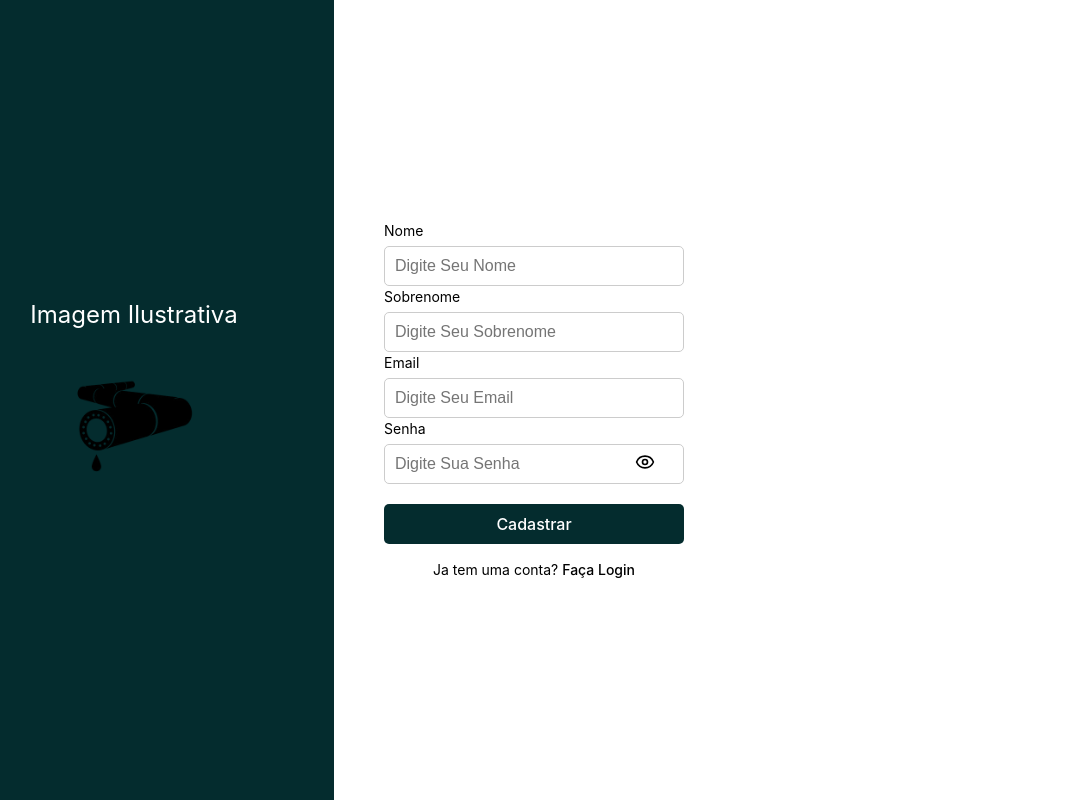
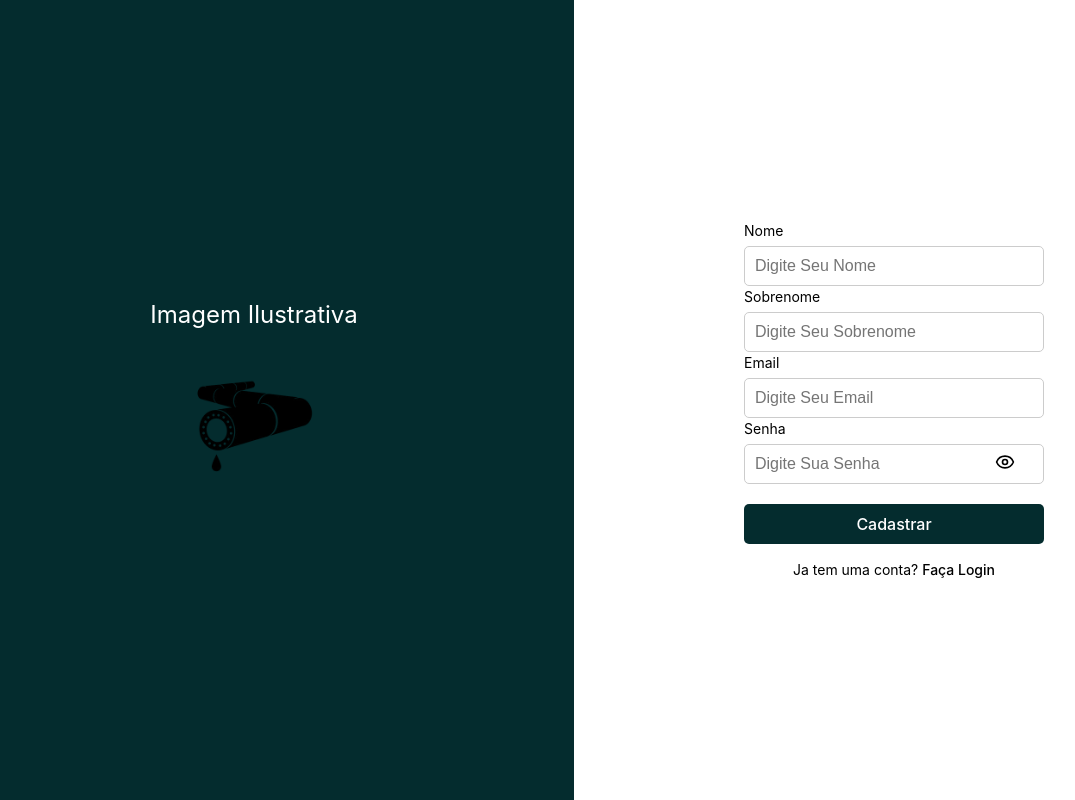
Before and after one commit to GPD-SIMPIPE/SimPipeCloud-Front, a React (Vite) app: page /Register in a window 1280 px wide. Shown: the whole page, without its empty margins (66-1141 px from the left). Built offline with nearby package versions, Linux system fonts and the light colour scheme.

Commit message:
Update LoginRegisterPage.css

```diff
--- a/src/pages/GlobalCss/LoginRegisterPage.css
+++ b/src/pages/GlobalCss/LoginRegisterPage.css
@@ -6,7 +6,7 @@
 
 /* Lado esquerdo com imagem ilustrativa */
 .left-section {
-  width: 50vh;
+  width: 100vh;
   background-color: #042C2E;
   color: white;
   display: flex;
@@ -28,7 +28,7 @@
 /* Lado direito com formulário */
 .right-section {
   background-color: white;
-  width: 50vh;
+  width: 100vh;
   display: flex;
   align-items: center;
   justify-content: center;
```
